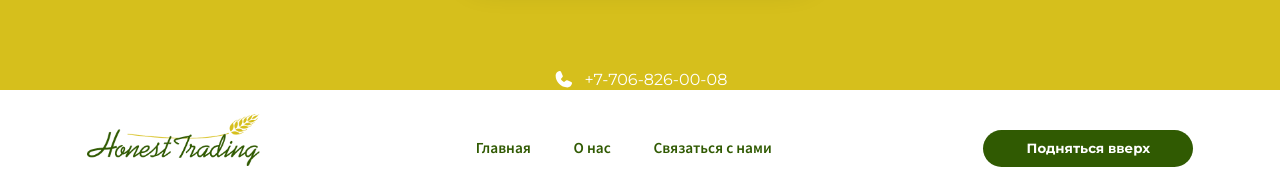
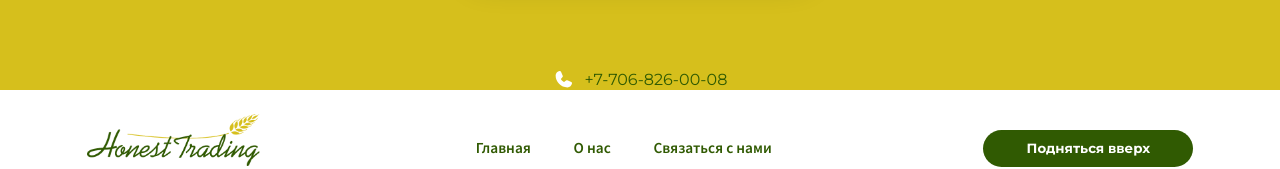
Before and after one commit to k1ngsterr1/honest-trading, a React (Create React App) app: page / in a window 1280 px wide. In both pictures the pointer is over the link "+7-706-826-00-08". Shown: the part 3709-3878 px from the top of the page. Built offline with nearby package versions, Linux system fonts and the light colour scheme.

Commit message:
ContactStyles

```diff
--- a/src/styles/contact-styles/contact.css
+++ b/src/styles/contact-styles/contact.css
@@ -76,6 +76,10 @@
   font-size: clamp(12px, 1.24992vw, 48px);
   color: #ffffff;
   margin-left: clamp(8px, 0.8333333333vw, 32px);
+  transition: 0.3s;
+}
+* body .contact-screen .contact-container .contacts .mobile-phone-c .phone-link:hover {
+  color: #305A02;
 }
 * body .contact-screen .contact-container .contact-heading {
   font-family: "Montserrat";
--- a/src/styles/contact-styles/contact.sass
+++ b/src/styles/contact-styles/contact.sass
@@ -117,6 +117,9 @@ $sourceSansPro: 'Source Sans Pro'
                             font-size: clamp(12px,1.24992vw,48px)
                             color: $white
                             margin-left: $sixteenclamp
+                            transition: 0.3s
+                            &:hover
+                                color: $green
 
                 .contact-heading
                     font-family: 'Montserrat'
```
Also changed, not shown: 1 other file (tests, documents, lock files or other folders).
